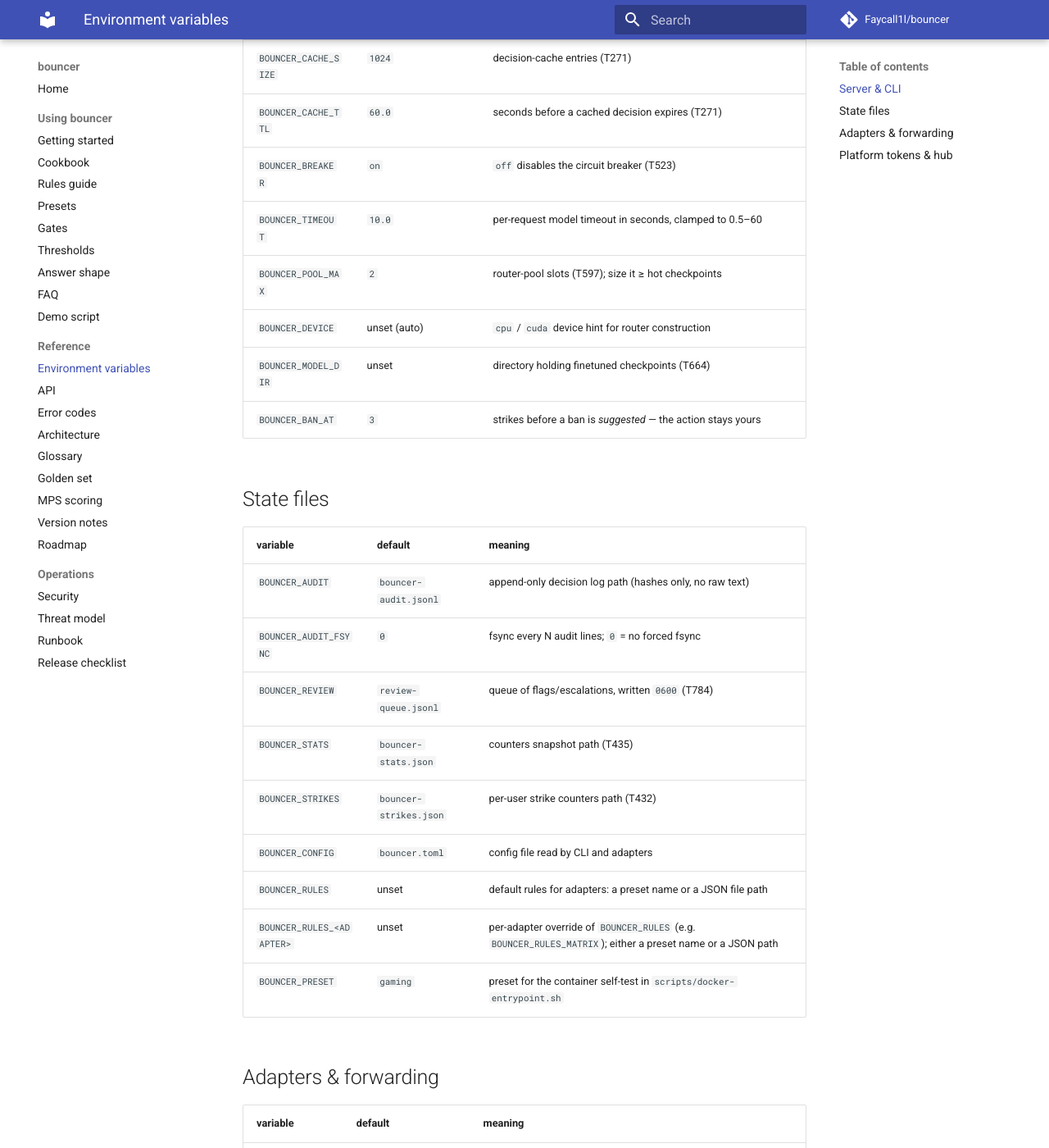
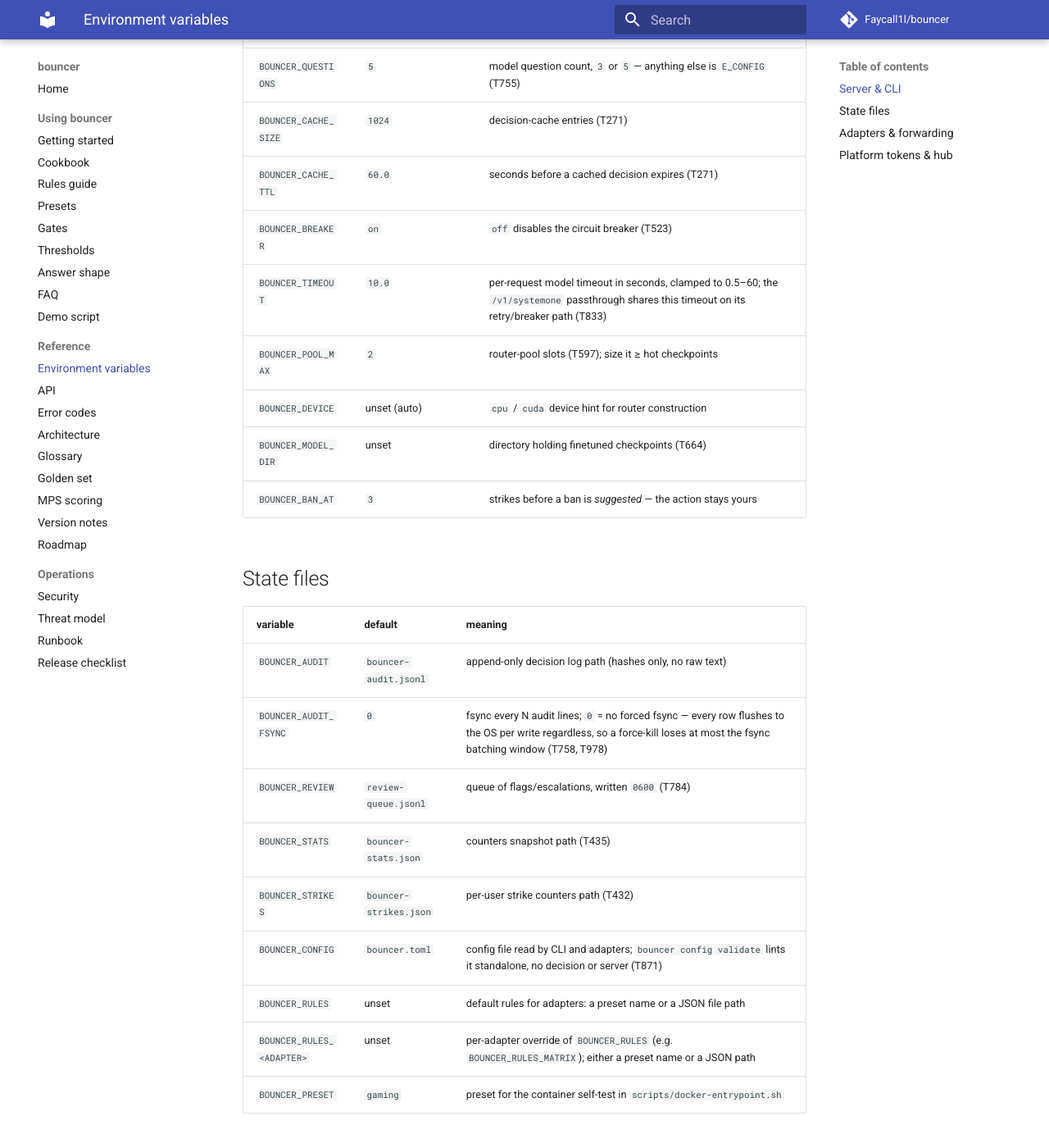
Before and after one commit to Faycall1l/bouncer, an MkDocs documentation site: the page built from docs/environment.md, in a window 1280 px wide and 1400 px high, scrolled down 961 px. Shown: the whole window at 82% size. Built offline with MkDocs 1.6.1 and Material for MkDocs 9.7.7, drawn with Linux system fonts in a browser that asks for light colours; comment, search, counter and statistics services are not loaded; some of the changed text lies outside the part shown.

Commit message:
T979 sec: env table refreshed for P44-P50 — systemone timeout share, per-write audit flush and config lint semantics carried onto the rows

```diff
--- a/docs/environment.md
+++ b/docs/environment.md
@@ -1,6 +1,11 @@
 # Environment variables (T807)
 
 _(Last checked against v0.4.0.)_
+_(Refreshed at T979 for the P44–P50 surface: every var those batches
+added was already a row — the completeness test above demands it — so
+this pass carries the newer semantics onto the rows: the systemone
+passthrough sharing the timeout, the per-write audit flush behind the
+fsync knob, and the standalone config lint._
 
 Every environment variable the code reads, in one table. The split of
 duties: this page is the *inventory* (kept honest by a test in both
@@ -24,7 +29,7 @@ are what the code falls back to at read time.
 | `BOUNCER_CACHE_SIZE` | `1024` | decision-cache entries (T271) |
 | `BOUNCER_CACHE_TTL` | `60.0` | seconds before a cached decision expires (T271) |
 | `BOUNCER_BREAKER` | `on` | `off` disables the circuit breaker (T523) |
-| `BOUNCER_TIMEOUT` | `10.0` | per-request model timeout in seconds, clamped to 0.5–60 |
+| `BOUNCER_TIMEOUT` | `10.0` | per-request model timeout in seconds, clamped to 0.5–60; the `/v1/systemone` passthrough shares this timeout on its retry/breaker path (T833) |
 | `BOUNCER_POOL_MAX` | `2` | router-pool slots (T597); size it ≥ hot checkpoints |
 | `BOUNCER_DEVICE` | unset (auto) | `cpu` / `cuda` device hint for router construction |
 | `BOUNCER_MODEL_DIR` | unset | directory holding finetuned checkpoints (T664) |
@@ -35,11 +40,11 @@ are what the code falls back to at read time.
 | variable | default | meaning |
 |---|---|---|
 | `BOUNCER_AUDIT` | `bouncer-audit.jsonl` | append-only decision log path (hashes only, no raw text) |
-| `BOUNCER_AUDIT_FSYNC` | `0` | fsync every N audit lines; `0` = no forced fsync |
+| `BOUNCER_AUDIT_FSYNC` | `0` | fsync every N audit lines; `0` = no forced fsync — every row flushes to the OS per write regardless, so a force-kill loses at most the fsync batching window (T758, T978) |
 | `BOUNCER_REVIEW` | `review-queue.jsonl` | queue of flags/escalations, written `0600` (T784) |
 | `BOUNCER_STATS` | `bouncer-stats.json` | counters snapshot path (T435) |
 | `BOUNCER_STRIKES` | `bouncer-strikes.json` | per-user strike counters path (T432) |
-| `BOUNCER_CONFIG` | `bouncer.toml` | config file read by CLI and adapters |
+| `BOUNCER_CONFIG` | `bouncer.toml` | config file read by CLI and adapters; `bouncer config validate` lints it standalone, no decision or server (T871) |
 | `BOUNCER_RULES` | unset | default rules for adapters: a preset name or a JSON file path |
 | `BOUNCER_RULES_<ADAPTER>` | unset | per-adapter override of `BOUNCER_RULES` (e.g. `BOUNCER_RULES_MATRIX`); either a preset name or a JSON path |
 | `BOUNCER_PRESET` | `gaming` | preset for the container self-test in `scripts/docker-entrypoint.sh` |
```
Also changed, not shown: TODO.md (+1 -1 lines).
